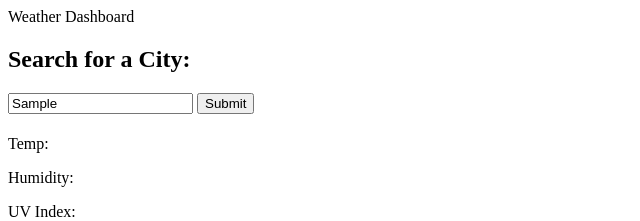
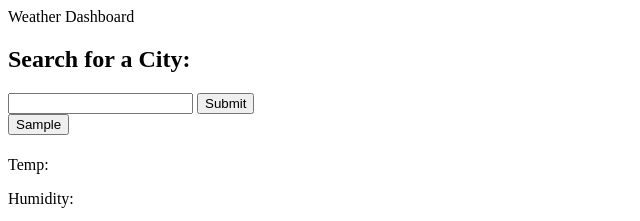
Before and after one commit to BestBroBradley/unit-six-homework, a plain HTML site: page index.html in a window 1280 px wide. Both pictures are taken after typing "Sample" into the empty fields and a click on the button "Submit". Shown: the top 221 px of the page, without its empty margins (0-640 px from the left). Drawn offline with nearby package versions, Linux system fonts and the light colour scheme.

Commit message:
Added submit btn click event

```diff
--- a/assets/script.js
+++ b/assets/script.js
@@ -1,8 +1,12 @@
 function onLoad(){
 
 $("#submitBtn").on("click", function(event){
-    event.preventDefault();
-    alert("Clicked")
+    event.preventDefault()
+    var userQuery = ($("#searchQuery").val())
+    var newBtn = $(`<button>${userQuery}</button>`)
+    newBtn.addClass(userQuery)
+    $("#prevSearches").append(newBtn)
+    $("#searchQuery").val("")
 })
 
 
--- a/index.html
+++ b/index.html
@@ -15,7 +15,7 @@
             <div>
                 <h2>Search for a City:</h2>
                 <div>
-                    <input type="text">
+                    <input id="searchQuery">
                     <button id="submitBtn">Submit</button>
                 </div>
             </div>
```
